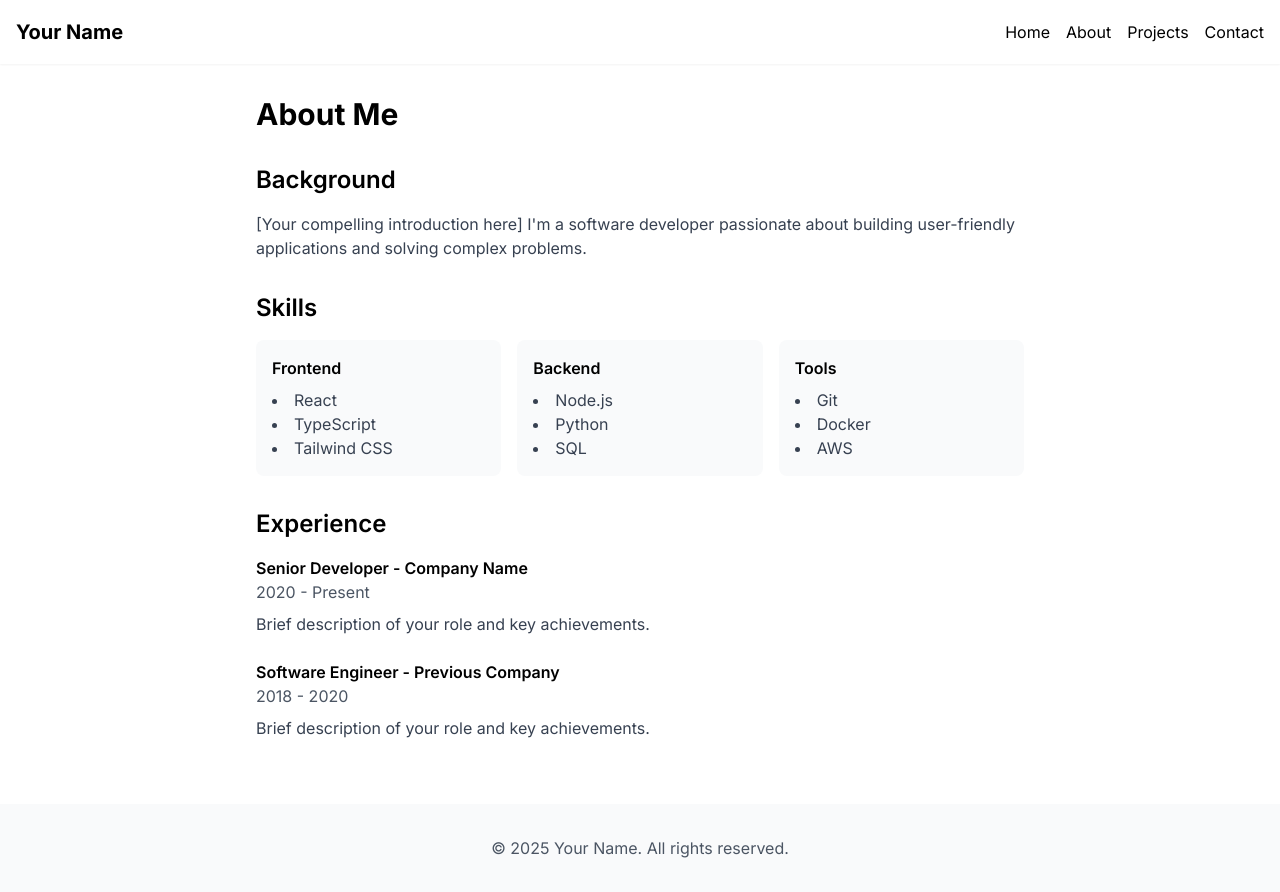
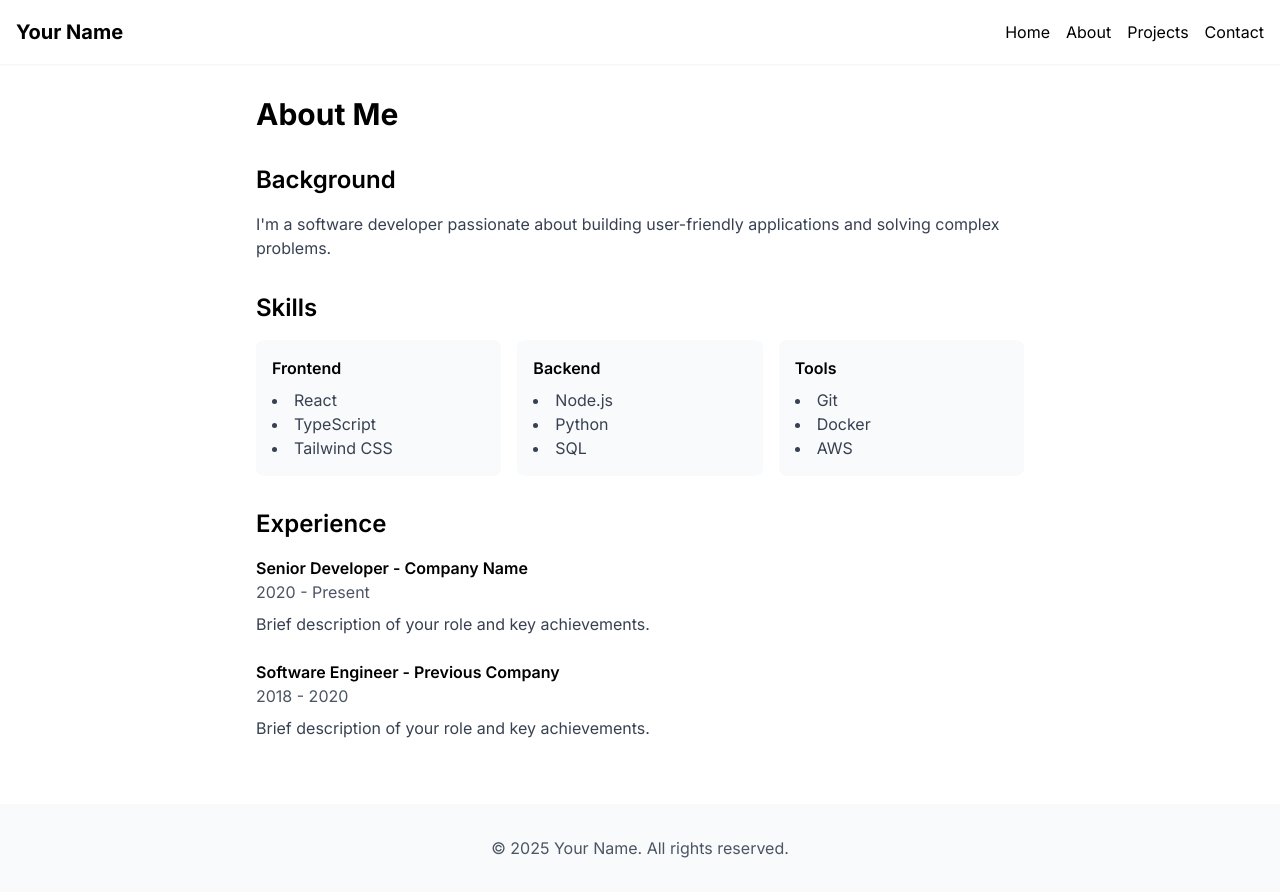
Before and after one commit to naiksrinivas/my-personal-website, a Next.js app: page /about in a window 1280 px wide. Built offline with nearby package versions, Linux system fonts and the light colour scheme.

Commit message:
fix escapings

```diff
--- a/src/app/about/page.tsx
+++ b/src/app/about/page.tsx
@@ -7,7 +7,7 @@
         <section className="mb-8">
           <h2 className="text-2xl font-semibold mb-4">Background</h2>
           <p className="text-gray-700 mb-4">
-            [Your compelling introduction here] I'm a software developer passionate about building
+            I&apos;m a software developer passionate about building
             user-friendly applications and solving complex problems.
           </p>
         </section>
--- a/src/app/contact/page.tsx
+++ b/src/app/contact/page.tsx
@@ -5,7 +5,7 @@
 
       <div className="bg-white rounded-lg shadow-sm p-6 mb-8">
         <p className="text-gray-700 mb-6">
-          I'm always open to discussing new projects, creative ideas, or opportunities to be part of your visions.
+          I&apos;m always open to discussing new projects, creative ideas, or opportunities to be part of your visions.
         </p>
 
         <div className="space-y-4">
--- a/src/app/page.tsx
+++ b/src/app/page.tsx
@@ -12,7 +12,7 @@
         priority
       />
       <h1 className="text-4xl font-bold mb-4">
-        Hi, I'm Srinivas Naik
+        Hi, I&apos;m Your Name
       </h1>
       <p className="text-xl text-gray-600 mb-8">
         Software Developer | Tech Enthusiast | Problem Solver
```
